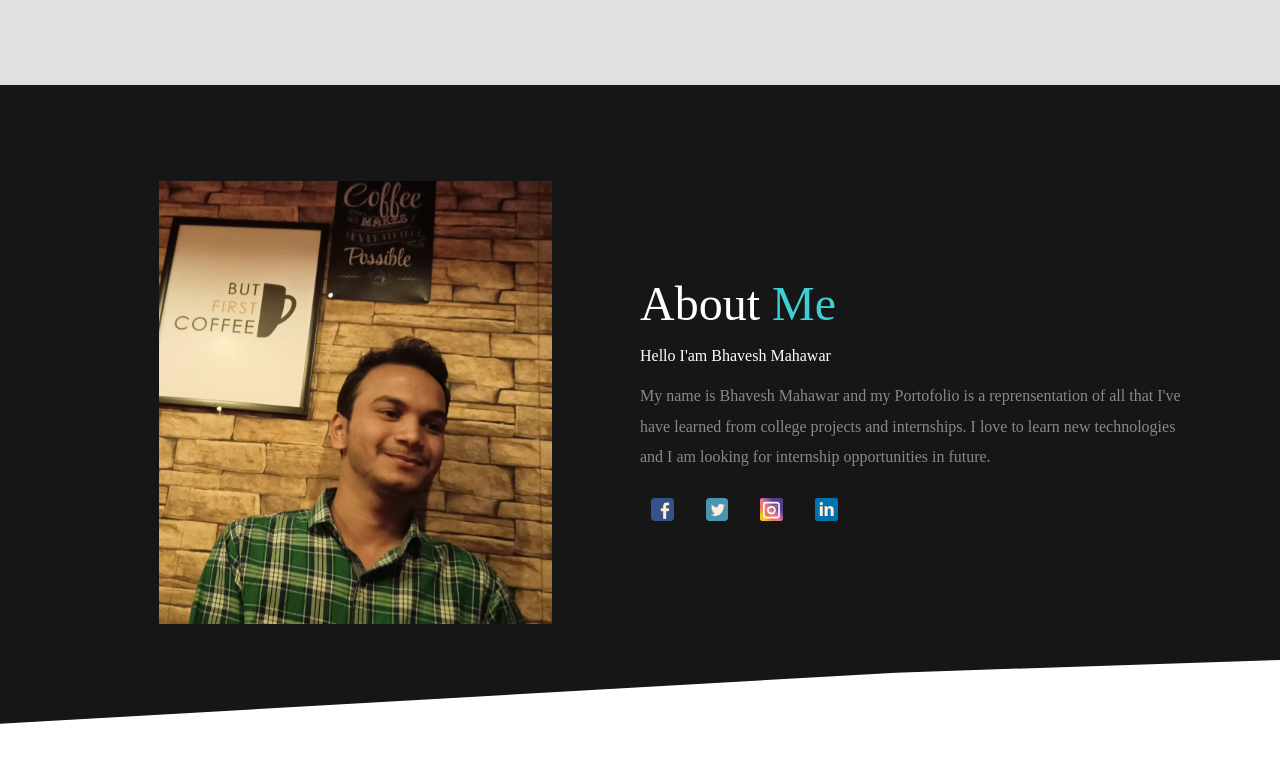
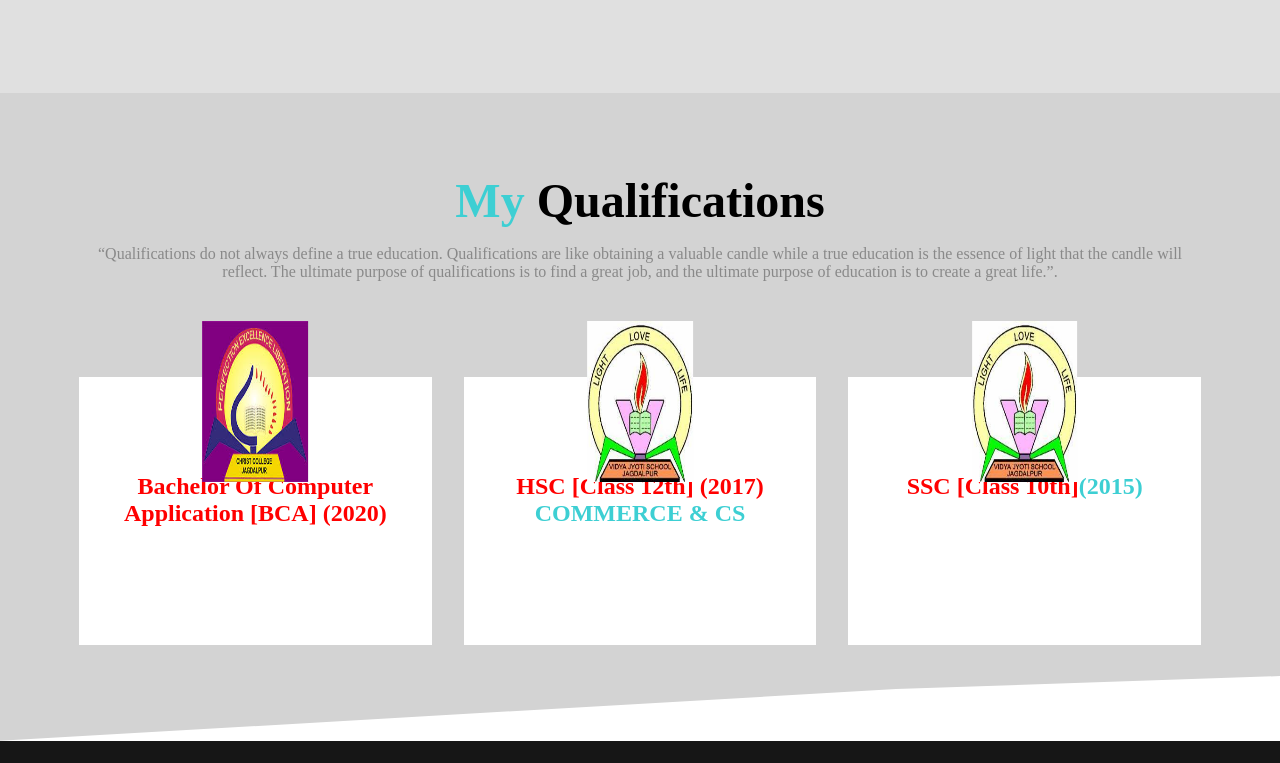
Before and after one commit to bhavesh-007/myportfolio, a plain HTML site: page index.html in a window 1280 px wide. Shown: the part 1637-2400 px from the top of the page. Before the commit the page ends 2361 px from the top, so only its background shows below. Drawn offline with Linux system fonts and the light colour scheme.

Commit message:
education

```diff
--- a/css/style.css
+++ b/css/style.css
@@ -261,6 +261,66 @@ section.services .card h2{
   display: none;
 }
 
+section.qualification{
+    background:  #e0e0e0
+}
+section.qualification .card{
+    background-color:white;
+
+    padding: 3rem 2rem;
+    position: relative;
+    padding-top: 6rem;
+    text-align: center;
+    transition: all .3s ease;
+
+
+}
+section.qualification .card p{
+    color: white
+}
+section.qualification .card img{
+    position: absolute;
+    top: -3.5rem;
+    left: 50%;
+    transform: translateX(-50%);
+    transition: all .3s ease;
+
+}
+section.qualification .card:hover{
+    background: black;
+
+    cursor: pointer;
+
+}
+section.qualification .card img:hover{
+    transform: scale(1.2);
+    transition:all .3s ease;
+    cursor: pointer;
+}
+section.qualification{
+     background: lightgray;
+    clip-path: polygon(0 0,100% 0,100% 90%,70% 92%,0 100%);
+}
+section.qualification .card span{
+    color: var(--primary);
+}
+.ltext h1,h3,p{
+    color: white;
+}
+section.qualification .card h2{
+    color: red ;
+    margin-bottom: 1rem;
+
+}
+section.qualification .cardcollection{
+    display: grid;
+    grid-template-columns: repeat(3,1fr);
+    grid-column-gap: 2rem;
+    grid-row-gap: 2rem;
+
+
+}
+
 @keyframes move {
   0% {
     background-position: 0 0;
@@ -347,7 +407,18 @@ section.services .cardcollection .card{
 header .container{
     height: 35rem;
 }
+    section.qualification .cardcollection{
+    display: grid;
+    grid-template-columns:1fr;
+    grid-column-gap: 2rem;
 
+
+
+}
+section.qualification .cardcollection .card{
+    height: auto;
+    width: auto;
+}
 
 
 
--- a/index.html
+++ b/index.html
@@ -19,7 +19,7 @@
           <div class="link">
             <a href="#">Home</a>
             <a href="#skills_id">Skills</a>
-            <a href="#">Services</a>
+            <a href="#qual">Qualifications</a>
             <a href="#about_id">About Me</a>
           </div>
         </div>
@@ -105,6 +105,36 @@
     </div>
       </div>
   </section>
+
+  <section class="qualification" id="qual">
+    <div class="container">
+      <h1 class="sectionheading"><span>My</span> Qualifications</h1>
+      <p>“Qualifications do not always define a true education. Qualifications are like obtaining a valuable candle while a true
+      education is the essence of light that the candle will reflect. The ultimate purpose of qualifications is to find a
+      great job, and the ultimate purpose of education is to create a great life.”.</p>
+      <div class="cardcollection">
+        <div class="card">
+          <img src="./image/christ.jpg" alt="" width="30%" height="60%">
+          <h2>Bachelor Of Computer Application [BCA] (2020)</h2>
+          <p>Bastar University Jagdalpur,Bastar (C.G)
+          Completed BCA and scored 75 percent.</p>
+
+        </div>
+        <div class="card">
+          <img src="./image/vjs.jpeg" alt="" width="30%" height="60%">
+          <h2>HSC [Class 12th] (2017) <span>COMMERCE & CS</span></h2>
+          <p>CBSE (Central Board of Secondary Education)
+          Completed HSC and scored 60 percent.</p>
+        </div>
+
+        <div class="card">
+          <img src="./image/vjs.jpeg" alt="" width="30%" height="60%">
+          <h2>SSC [Class 10th]<span>(2015)</span></h2>
+          <p>CBSE (Central Board of Secondary Education)
+          Completed SSC and scored 5.6 (CGPA)</p>
+
+
+  </section>
   <section class="about" id="about_id">
     <div class="container flex item-center" >
       <div class="limage flex1">
```
Also changed, not shown: image/christ.jpg (added), image/vjs.jpeg (added).
